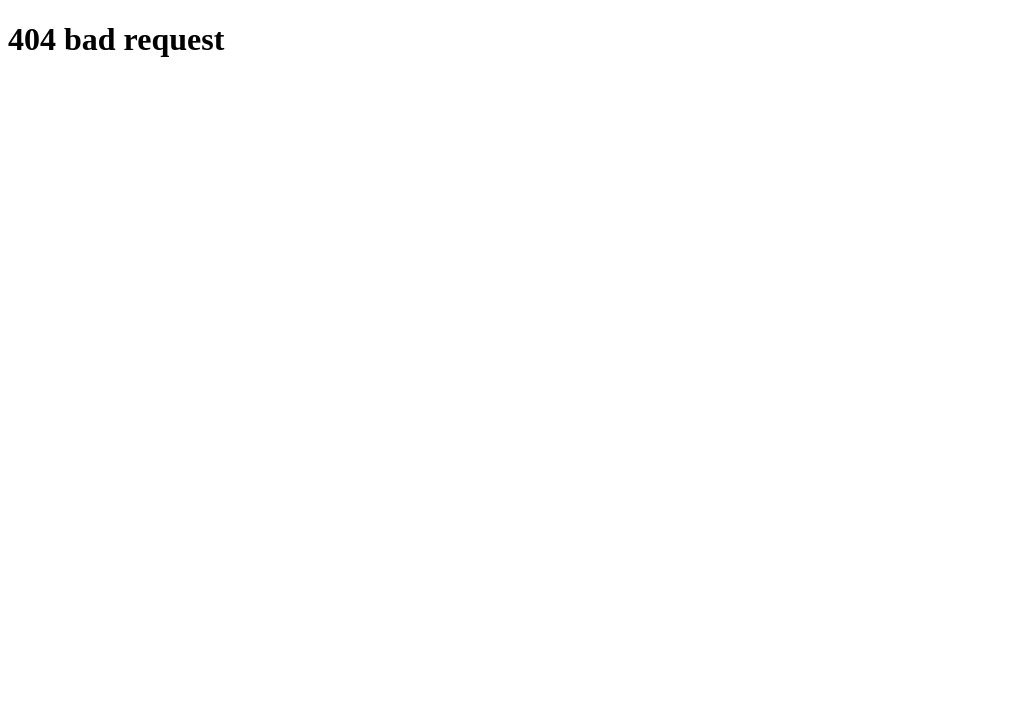
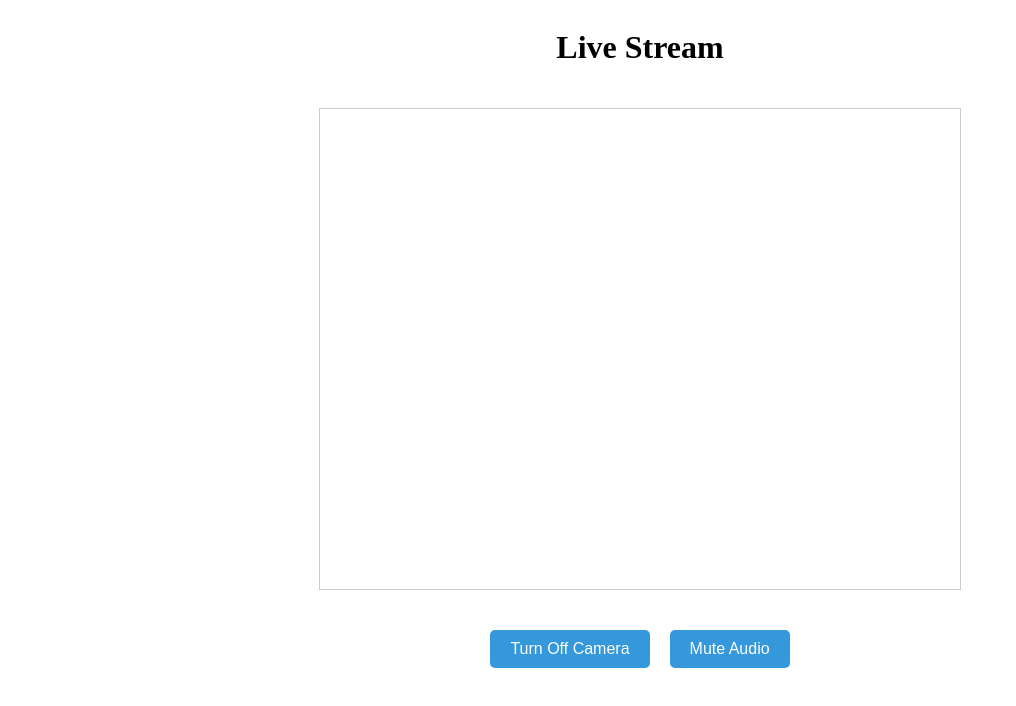
Before and after one commit to HISHAN03/Live-Streaming-app, a React (Create React App) app in the folder client/: page /home in a window 1280 px wide. Before the commit this address had no page. Shown: the top 706 px of the page, without its empty margins (0-1016 px from the left). Built offline with nearby package versions, Linux system fonts and the light colour scheme; no server answers.

Commit message:
home update

```diff
--- a/client/src/App.js
+++ b/client/src/App.js
@@ -1,6 +1,7 @@
 import { BrowserRouter, Routes, Route } from "react-router-dom";
 import Login from "./pages/login";
 import Signup from "./pages/signup";
+import Home from "./pages/home"
 
 
 export default function App() {
@@ -10,6 +11,7 @@ export default function App() {
                 <Route path="/" element={<Login />} />
                 <Route path="/login" element={<Login />} />
                 <Route path="/signup" element={<Signup />} />
+                <Route path="/home" element={<Home />} />
                 <Route path="*" element={<NotFound />} />
             </Routes>
         </BrowserRouter>
--- /dev/null
+++ b/client/src/pages/home.jsx
@@ -0,0 +1,69 @@
+import React, { useEffect, useRef, useState } from "react";
+import styled from "styled-components";
+
+const LiveStreamPage = () => {
+  const videoRef = useRef();
+  const [isCameraOn, setIsCameraOn] = useState(true);
+  const [isAudioOn, setIsAudioOn] = useState(true);
+
+  useEffect(() => {
+    // Access user's webcam and microphone and attach the stream to the video element
+    navigator.mediaDevices
+      .getUserMedia({ video: isCameraOn, audio: isAudioOn })
+      .then((stream) => {
+        videoRef.current.srcObject = stream;
+      })
+      .catch((error) => {
+        console.error("Error accessing webcam or microphone:", error);
+      });
+  }, [isCameraOn, isAudioOn]);
+
+  const handleCameraToggle = () => {
+    setIsCameraOn((prevIsCameraOn) => !prevIsCameraOn);
+  };
+
+  const handleAudioToggle = () => {
+    setIsAudioOn((prevIsAudioOn) => !prevIsAudioOn);
+  };
+
+  return (
+    <StyledContainer>
+      <h1>Live Stream</h1>
+      <StyledVideo ref={videoRef} autoPlay playsInline muted={!isAudioOn} />
+      <ButtonContainer>
+        <button onClick={handleCameraToggle}>{isCameraOn ? "Turn Off Camera" : "Turn On Camera"}</button>
+        <button onClick={handleAudioToggle}>{isAudioOn ? "Mute Audio" : "Unmute Audio"}</button>
+      </ButtonContainer>
+    </StyledContainer>
+  );
+};
+
+const StyledContainer = styled.div`
+  display: flex;
+  flex-direction: column;
+  align-items: center;
+`;
+
+const StyledVideo = styled.video`
+  width: 640px;
+  height: 480px;
+  margin: 20px 0;
+  border: 1px solid #ccc;
+`;
+
+const ButtonContainer = styled.div`
+  margin-top: 20px;
+
+  button {
+    margin: 0 10px;
+    padding: 10px 20px;
+    font-size: 16px;
+    background-color: #3498db;
+    color: white;
+    border: none;
+    border-radius: 5px;
+    cursor: pointer;
+  }
+`;
+
+export default LiveStreamPage;
```
Also changed, not shown: 1 other file (tests, documents, lock files or other folders).
